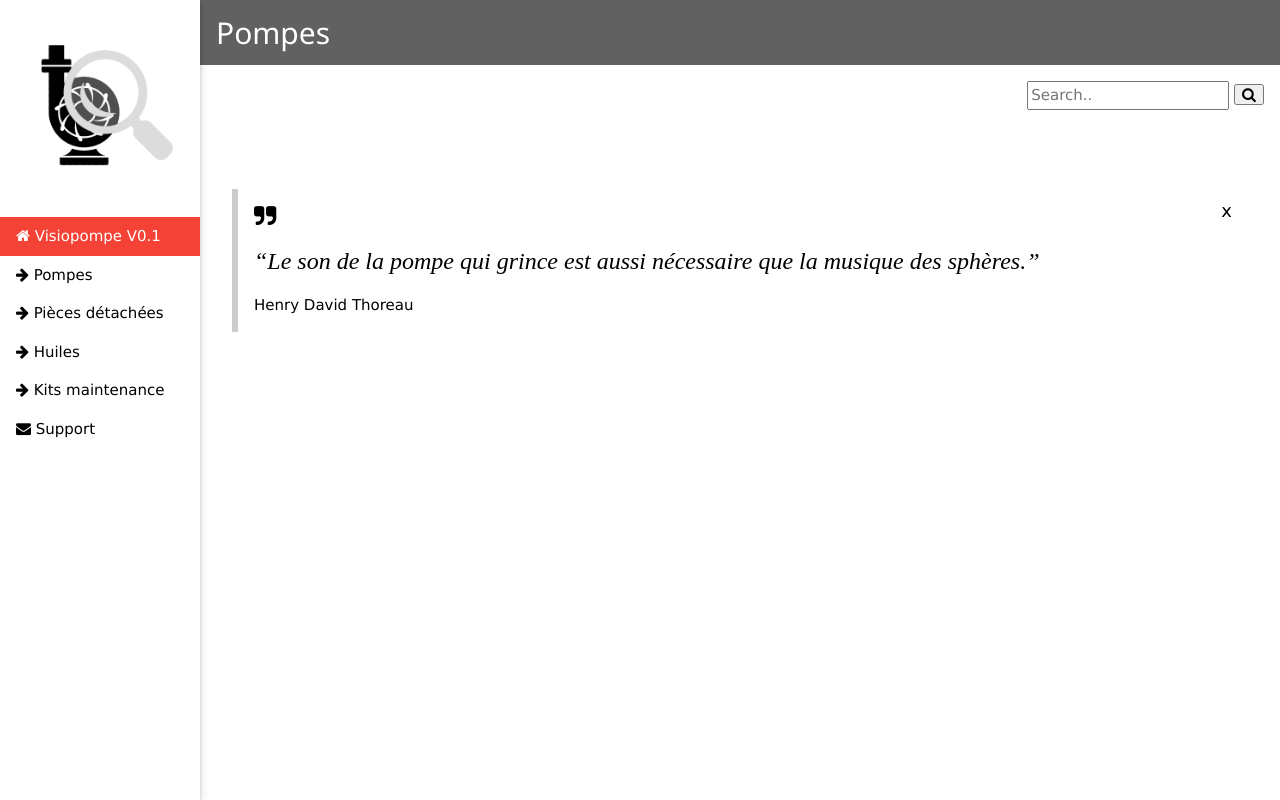
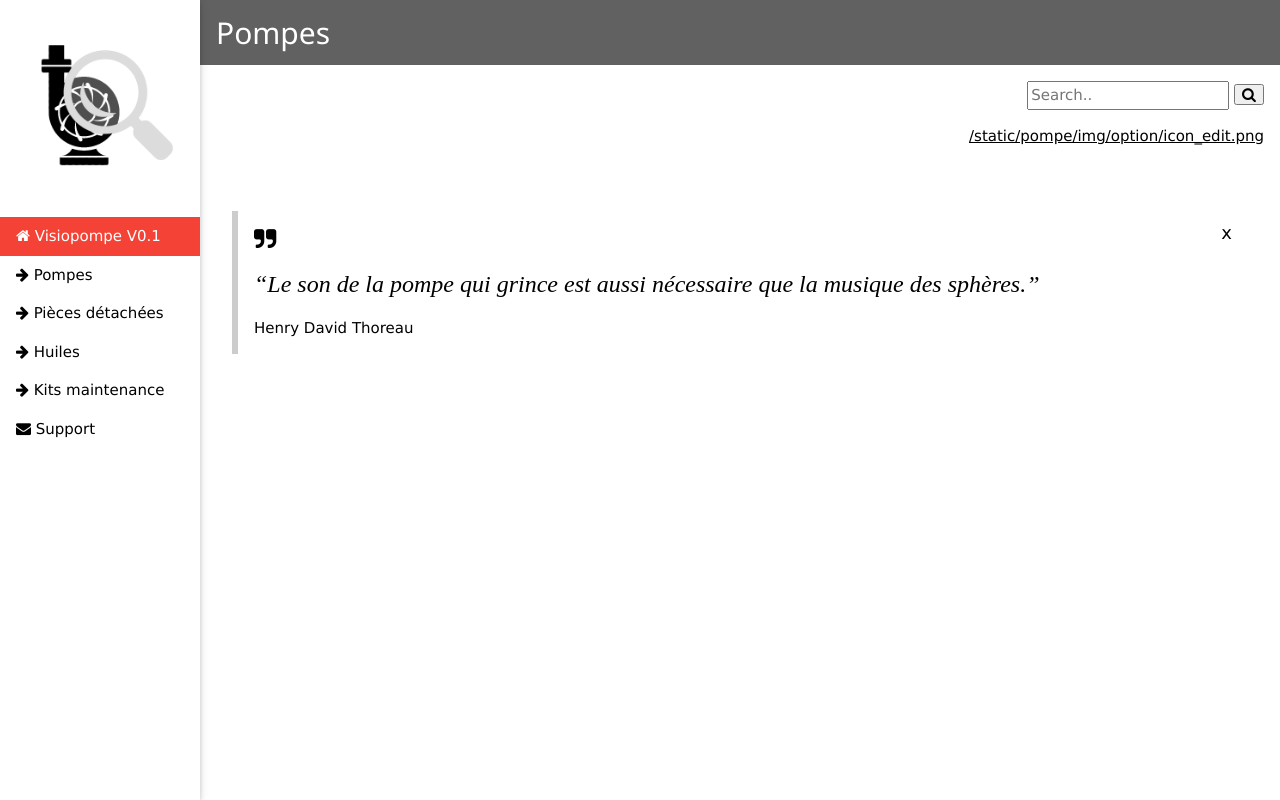
Before and after one commit to nicorenard/visiopompe, a Django app: page /pompe/ in a window 1280 px wide. Run offline with Django 3.2, Linux system fonts and the light colour scheme; data that the repository does not hold is empty; parts of the project's set-up code (start-up, migrations or seed data) failed here and were passed over.

Commit message:
add forms to modify the pompe.
Signed-off-by: Nicolas.R <nicolas.renard@univ-brest.fr>

```diff
--- a/src/pompe/forms.py
+++ b/src/pompe/forms.py
@@ -2,7 +2,8 @@ from django import forms
 from django.forms import ModelForm
 from .models import Pompes
 
-class AjoutPompe(ModelForm):
+class Pompeform(forms.ModelForm):
+
     class Meta:
         model = Pompes
         fields = '__all__'
--- a/src/pompe/templates/pompe/index.html
+++ b/src/pompe/templates/pompe/index.html
@@ -34,6 +34,7 @@
         <input type="text" placeholder="Search.." name="search">
         <button type="submit"><i class="fa fa-search"></i></button>
         </form>
+        <a href="{% url 'pompe:ajout_pompe' %}" > {% static '/pompe/img/option/icon_edit.png' %} </a>
     </div>
     <section class="w3-container w3-padding-32 w3-mobile">
         {% for pompe in pompes %}
@@ -42,9 +43,10 @@
                 - <strong style="font-size: 18px;">MARQUE</strong> : {{pompe.marque}}
                 - <strong style="font-size: 18px;">Modèle</strong> : {{pompe.modele}}</p>
             <p style="text-align: right;">
-            <img src="{% static 'pompe/img/option/icons_edit.png' %}" onclick="document.getElementById('modal01').style.display='block'" class="w3-hover-opacity">
-            <img src="{% static 'pompe/img/option/icons_duplicate.png' %}" onclick="document.getElementById('modal02').style.display='block'" class="w3-hover-opacity">
-            <img src="{% static 'pompe/img/option/icons_delete.png' %}" onclick="document.getElementById('modal03').style.display='block'" class="w3-hover-opacity"></p>
+
+            <img src="{% static 'pompe/img/option/icons_edit.png' %}" class="w3-hover-opacity"><a href="#"></a>
+            <img src="{% static 'pompe/img/option/icons_duplicate.png' %}" class="w3-hover-opacity">
+            <img src="{% static 'pompe/img/option/icons_delete.png' %}" class="w3-hover-opacity"></p>
         </div>
         <div class="w3-container w3-cell-row">
             <!----section image--->
@@ -110,39 +112,6 @@
     </section>
 </div>
 
-<!----modal--->
-<div id="modal01" class="w3-modal">
-    <div class="w3-modal-content w3-card-4 w3-animate-zoom" style="max-width:600px">
-        <div class="w3-center"><br>
-            <span onclick="document.getElementById('modal01').style.display='none'" class="w3-button w3-hover-red w3-display-topright" title="Fermer">&times;</span>
-
-            <form action="PompeAjout" method="post">
-            {% csrf_token %}
-            <table>
-            {{ form.as_table }}
-            </table>
-            <input type="submit" value="Submit">
-            <input type="submit"
-            onclick="window.location='{% url 'pompe:index' %}' ; return false;"
-            value="Cancel">
-          </form>
-
-        </div>
-    </div>
-</div>
-<script>
-// Get the modal
-var modal = document.getElementById('modal01');
-var modal = document.getElementById('modal02');
-var modal = document.getElementById('modal03');
-
-// When the user clicks anywhere outside of the modal, close it
-window.onclick = function(event) {
-  if (event.target == modal) {
-    modal.style.display = "none";
-  }
-}
-</script>
 </body>
 
 </html>
--- a/src/pompe/urls.py
+++ b/src/pompe/urls.py
@@ -9,5 +9,6 @@ urlpatterns = [
     path('huiles/', views.huile, name="huiles"),
     path('pieces/', views.piece, name="pieces"),
     path('kit/', views.kit, name="kit"),
+    path('forms/', views.ajout_pompe, name="ajout_pompe")
 
 ]
--- a/src/pompe/views.py
+++ b/src/pompe/views.py
@@ -1,8 +1,8 @@
+
 from django.shortcuts import render, redirect, get_object_or_404
 from django.urls import reverse
-from django.views import View
 from .models import Pompes, PiecesPompe, Kit, Huile
-from .forms import ModifPompeForm, AjoutPompe
+from .forms import ModifPompeForm, Pompeform
 
 
 def index(request):
@@ -22,42 +22,26 @@ def piece(request):
     pieces = PiecesPompe.objects.all().order_by('nom')
     return render(request, 'pompe/pieces.html', {'pieces': pieces})
 
-def modifpompes(request):
-    form = ModifPompeForm()
-    return render(request, 'pompe/index.html', {'form': form})
+def ajout_pompe(request):
+    if request.method == "POST":
+        form = Pompeform(request.POST)
+        if form.is_valid():
+            form.save()
+            return redirect('/index')
+    else:
+        form = Pompeform()
+    return render(request, 'pompe/forms.html', {'form': form})
 
-class PompeAjout(View):
-    def get(self, request):
-        form = AjoutPompe()
-        ctx = {'form': form}
-        return render(request, 'pompe/index.html', ctx)
+def modif_pompe(request):
+    if request.method == "POST":
+        form = ModifPompeForm(request.POST)
+        if form.is_valid():
+            form.save()
+            return render(request, 'pompe/index.html')
+    else:
+        form = ModifPompeForm()
+    return
 
-    def post(self, request):
-        form = AjoutPompe(request.POST)
-        if not form.is_valid():
-            ctx = {'form': form}
-            return render(request, 'pompe/index.html', ctx)
 
-        nouvellepompe = form.save()
-        x = reverse('form:main') + '#' + str(nouvellepompe.id)
-        return redirect(x)
-
-class PompeUpdate(View):
-    def get(self, request, pk):
-        oldpompe = get_object_or_404(Pompes, pk=pk)
-        form = AjoutPompe(instance=oldpompe)
-        ctx = {'form': form}
-        return render(request, 'pompe/index.html', ctx)
-
-    def post(self, request, pk):
-        oldpompe = get_object_or_404(Pompes, pk=pk)
-        form = AjoutPompe(request.POST, instance=oldpompe)
-        if not form.is_valid():
-            ctx = {'form': form}
-            return render(request, 'pompe/index.html', ctx)
-
-        editpompe = form.save()
-        x = reverse('form:main')
-        return redirect(x)
 
 # definir API pour appli bureau ?
```
